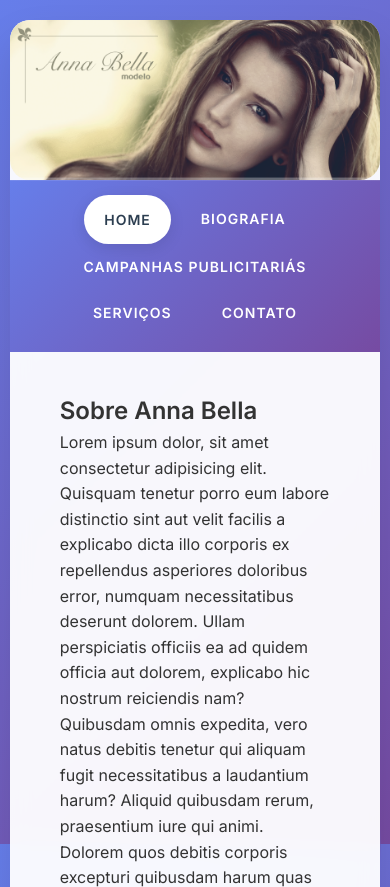
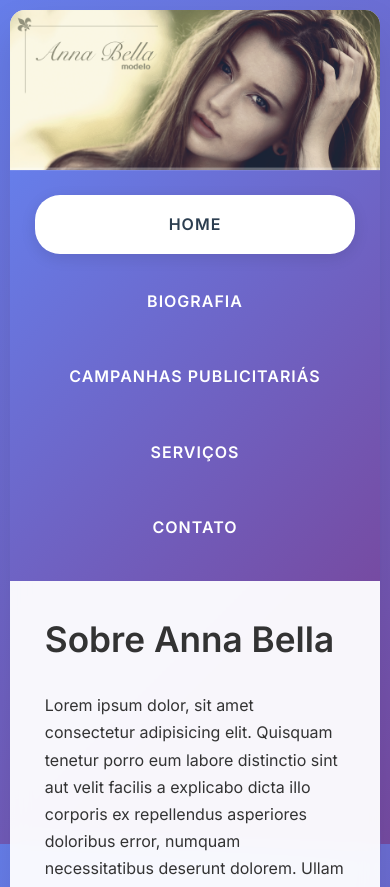
Before and after one commit to LucasVicentee/Curso-Full-Stack-Senac, a plain HTML site: page html-semanticoV2/assets/paginas/index.html in a window 390 px wide. Shown: the top 887 px of the page. Drawn offline with Linux system fonts and the light colour scheme.

Commit message:
Atualizações no front end[

```diff
--- a/html-semanticoV2/assets/css/style.css
+++ b/html-semanticoV2/assets/css/style.css
@@ -163,7 +163,6 @@ body {
     opacity: 0.9;
 }
 
-
 @keyframes fadeInUp {
     from {
         opacity: 0;
@@ -174,3 +173,90 @@ body {
         transform: translateY(0);
     }
 }
+
+/* Smartphones pequenos */
+@media screnn and (max-width: 480px) {
+    body {
+        font-size: 14px;
+    }
+
+    #principal {
+        width: 98%;
+        border-radius: 10px;
+    }
+
+    #principal img {
+        border-radius: 10px 10px 0 0;
+    }
+}
+
+/* Responsividade - Design mobile-first */
+
+@media screen and (max-width: 768px) {
+    /* Container principal mobile */
+    #principal {
+        width: 95%;
+        margin: 5px auto;
+        border-radius: 15px;
+    }
+
+    /* Imagem de capa responsiva */
+    #principal img {
+        border-radius: 15px 15px 0 0;
+    }
+
+    /* Menu de navegação mobile */
+    #menu {
+        flex-direction: column;
+        padding: 20px 25px;
+        gap: 10px;
+    }
+
+    #menu a {
+        width: 100%;
+        text-align: center;
+        margin: 5px 0;
+        padding: 15px 20px;
+        font-size: 16px;
+    }
+
+    /* Conteúdo principal mobile */
+    #conteudo {
+        padding: 25px 20px;
+    }
+
+    h1 {
+        font-size: 2em;
+        margin-bottom: 25px;
+    }
+
+    h2 {
+        font-size: 1.7em;
+    }
+
+    p {
+        font-size: 16px;
+        line-height: 1.7;
+        text-align: left;
+    }
+
+    /* Rodapé mobile */
+    #rodape {
+        padding: 20px 15px;
+        border-radius: 0 0 15px 15px;
+    }
+}
+
+/* Tablets - Ajustes para telas médias (768px a 1024px) */
+@media (max-width: 1024px) {
+    #principal {
+        width: 98;
+        margin: 10px auto;
+    }
+    #conteudo {
+        padding: 30px 35px;
+    }
+    h1 {
+        font-size: 2.2em;
+    }
+}
```
